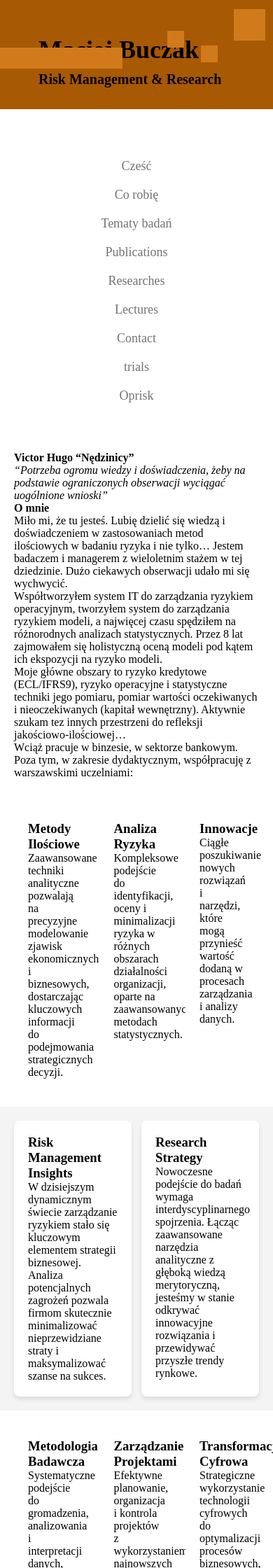
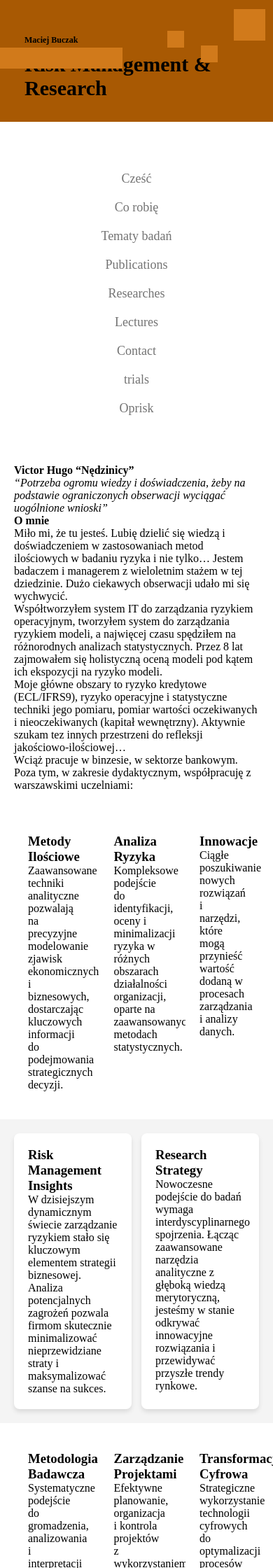
Before and after one commit to MaciejBuczak/risk-research, a Jekyll site: the page built from index.md, in a window 390 px wide. Shown: the top 2240 px of the page at 70% size. Built offline with Jekyll 4.4.1, drawn with Linux system fonts in a browser that asks for light colours.

Commit message:
Update default.html

```diff
--- a/_layouts/default.html
+++ b/_layouts/default.html
@@ -303,17 +303,17 @@
 
       /* Dostosowanie położenia kontenera z tytułem dla bardzo małych ekranów */
       #header_wrap .inner {
-        left: 20px; /* Jeszcze bardziej dostosowany do małych telefonów */
+        left: 0px; /* Jeszcze bardziej dostosowany do małych telefonów */
         width: calc(100% - 30px);
       }
 
       /* Możemy nieznacznie zmniejszyć rozmiar czcionki dla bardzo małych ekranów */
       #project_title {
-        font-size: 36px; /* Nieznacznie mniejszy, ale wciąż bliski oryginałowi */
+        font-size: 12px; /* Nieznacznie mniejszy, ale wciąż bliski oryginałowi */
       }
 
       #project_tagline {
-        font-size: 20px; /* Nieznacznie mniejszy, ale wciąż bliski oryginałowi */
+        font-size: 30px; /* Nieznacznie mniejszy, ale wciąż bliski oryginałowi */
       }
     }
 
```
